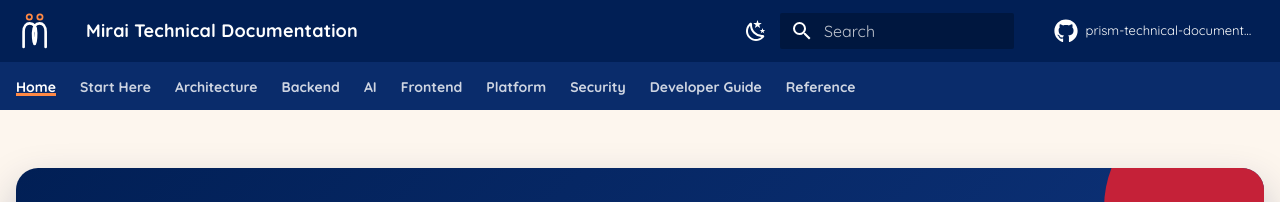
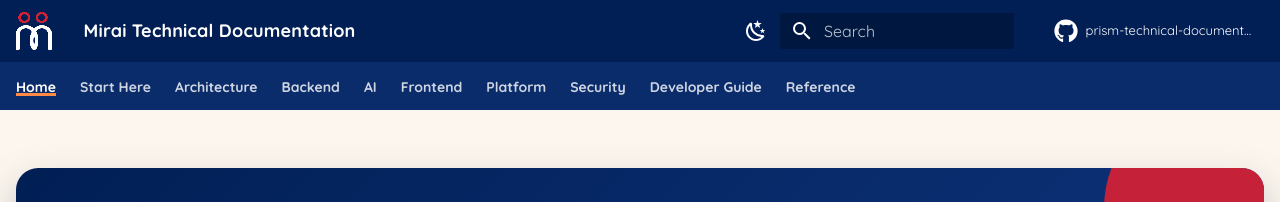
Before and after one commit to akirachix/prism-technical-documentation, an MkDocs documentation site: the page built from docs/index.md, in a window 1280 px wide. Shown: the top 202 px of the page. Built offline with MkDocs 1.6.1 and Material for MkDocs 9.7.7, drawn with Linux system fonts in a browser that asks for light colours; comment, search, counter and statistics services are not loaded.

```diff
--- a/mkdocs.yml
+++ b/mkdocs.yml
@@ -15,8 +15,8 @@ copyright: >-
 theme:
   name: material
   language: en
-  logo: assets/brand/mirai-mark-light.svg
-  favicon: assets/brand/mirai-mark.svg
+  logo: assets/brand/mirai-mark-light.png
+  favicon: assets/brand/mirai-mark.png
   font:
     text: Quicksand
     code: JetBrains Mono
```
